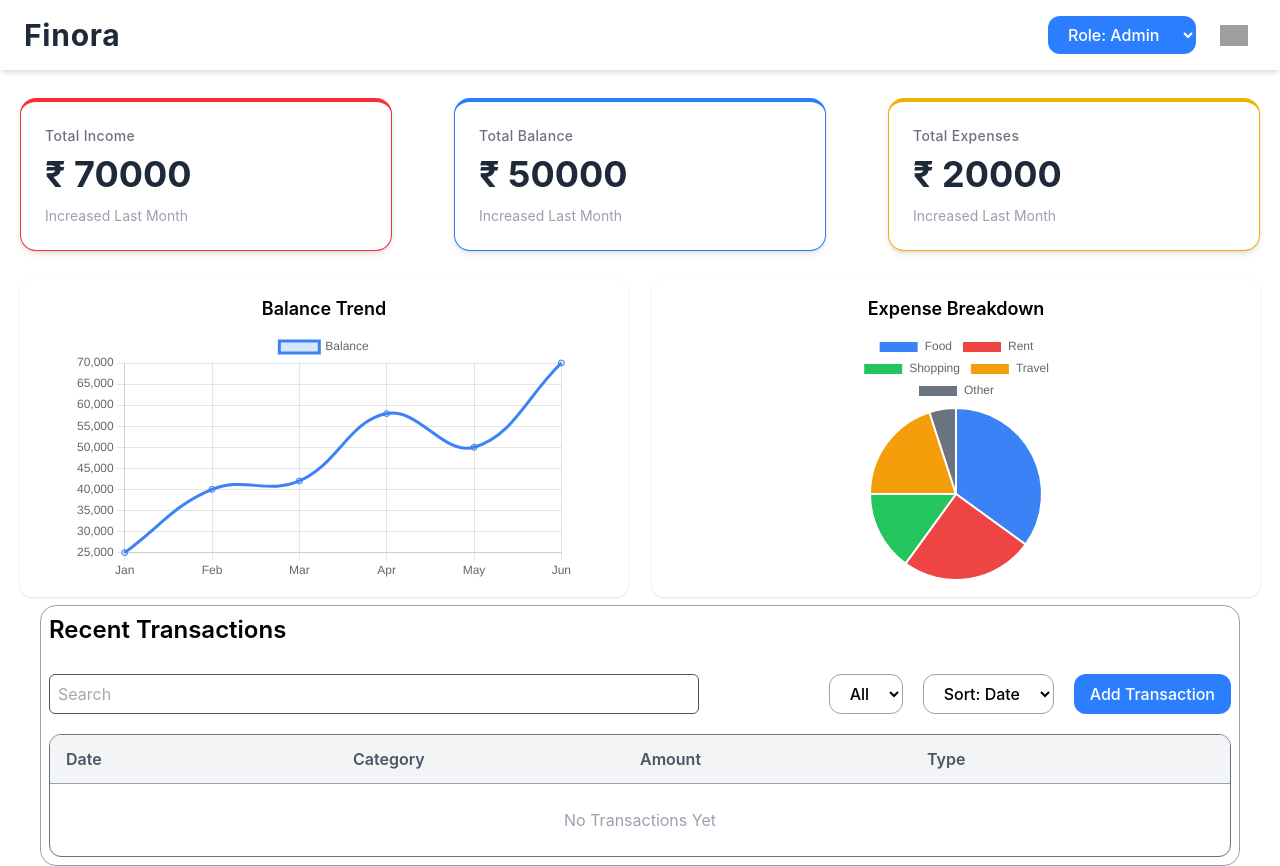
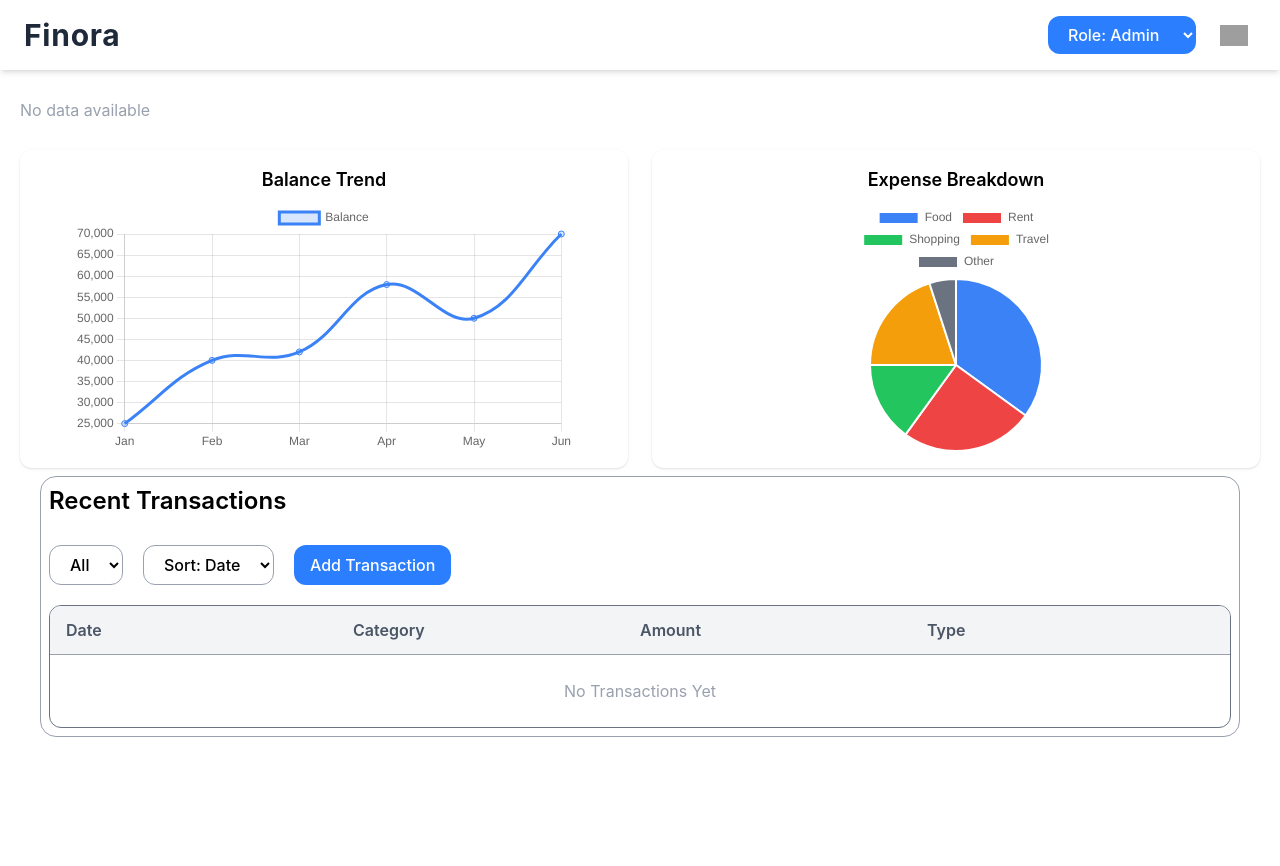
Before and after one commit to Bhumesh01/Finora, a React (Vite) app: page / in a window 1280 px wide. After the commit the page ends 800 px from the top, so only its background shows below. Built offline with nearby package versions, Linux system fonts and the light colour scheme; grey boxes are pictures that could not be loaded.

Commit message:
Summary based on Data

```diff
--- a/src/App.tsx
+++ b/src/App.tsx
@@ -1,19 +1,43 @@
-import Card from "./components/Card"
 import Chart from "./components/Charts"
+import InsightCard from "./components/InsightCard"
 import LogCard from "./components/LogCard"
 import Navbar from "./components/Navbar"
+import { useState, useEffect } from "react"
+
+export type TransactionType = {
+    date: string,
+    category: 'Salary'|'Groceries'|'Rent'|'Travel'|'Health'|"Others",
+    amount: string,
+    type: 'Income'|'Expense'
+}
+
 
 function App() {
+  const [transactions, setTransactions] = useState<TransactionType[]>([]);
+
+  useEffect(()=>{
+    try {
+        const raw = localStorage.getItem("transactions");
+        const parsed = raw ? JSON.parse(raw) : []
+        if (Array.isArray(parsed)) {
+            setTransactions(parsed);
+        } else {
+            console.warn("Invalid data in localStorage, resetting...");
+            setTransactions([]);
+        }
+    } catch (err) {
+        console.error("Parsing error:", err);
+        setTransactions([]);
+    }}, []);
+  useEffect(() => {
+    localStorage.setItem("transactions", JSON.stringify(transactions));
+  }, [transactions]);
   return (
     <div className="h-screen flex flex-col gap-2">
       <Navbar></Navbar>
-      <div className="flex justify-between px-5 my-5 flex-wrap gap-5">
-        <Card label="Total Income" color="red" amount="₹ 70000" note="Increased Last Month"></Card>
-        <Card label="Total Balance" color="blue" amount="₹ 50000" note="Increased Last Month"></Card>
-        <Card label="Total Expenses" color="yellow" amount="₹ 20000" note="Increased Last Month"></Card>
-      </div>
+      <InsightCard transactions={transactions}></InsightCard>
       <Chart></Chart>
-      <LogCard></LogCard>
+      <LogCard transactions={transactions} setTransactions={setTransactions}></LogCard>
     </div>
   )
 }
--- /dev/null
+++ b/src/components/InsightCard.tsx
@@ -0,0 +1,42 @@
+import Card from "./Card"
+import type{ TransactionType } from "../App"
+export default function InsightCard(props:{transactions:TransactionType[]}){
+    const { transactions } = props;
+    if (transactions.length === 0) {
+        return (
+            <div className="px-5 my-5 text-gray-400">
+                No data available
+            </div>
+        );
+    }
+    const latestDate = new Date(
+        Math.max(...transactions.map(t => new Date(t.date).getTime()))
+    );
+
+    const month = latestDate.getMonth();
+    const year = latestDate.getFullYear();
+
+    const filtered = transactions.filter(t => {
+        const d = new Date(t.date);
+        return d.getMonth() === month && d.getFullYear() === year;
+    });
+    const income = filtered
+        .filter(t => t.type === "Income")
+        .reduce((sum, t) => sum + Number(t.amount.replace("₹ ", "")), 0);
+
+    const expenses = filtered
+        .filter(t => t.type === "Expense")
+        .reduce((sum, t) => sum + Number(t.amount.replace("₹ ", "")), 0);
+
+    const balance = income - expenses;
+
+    const monthName = latestDate.toLocaleString("default", { month: "long" });
+
+    return(
+        <div className="flex justify-between px-5 my-5 flex-wrap gap-5">
+            <Card label={`${monthName} Income`}  color="red" amount={`₹ ${income}`}></Card>
+            <Card label={`${monthName} Balance`}  color="blue" amount={`₹ ${balance}`}></Card>
+            <Card label={`${monthName} Expenses`}  color="yellow" amount={`₹ ${expenses}`}></Card>
+          </div>
+    )
+}
--- a/src/components/LogCard.tsx
+++ b/src/components/LogCard.tsx
@@ -1,37 +1,19 @@
-import { useEffect, useState } from "react";
+import { useState } from "react";
 import Modal from "./Modal";
-export type TransactionType = {
-    date: string,
-    category: 'Salary'|'Groceries'|'Rent'|'Travel'|'Health'|"Others",
-    amount: string,
-    type: 'Income'|'Expense'
-}
+import type{ TransactionType } from "../App";
+export default function LogCard(props:{
+    transactions: TransactionType[],
+    setTransactions: React.Dispatch<React.SetStateAction<TransactionType[]>>
+}){
+    const transactions = props.transactions;
+    const setTransactions = props.setTransactions;
+    const [modal, setModal] = useState<boolean>(false);
 
-export default function LogCard(){
-    const [transactions, setTransactions] = useState<TransactionType[]>([]);
-    const [modal, setModal] = useState<boolean>(false);
-    useEffect(()=>{
-        try {
-            const raw = localStorage.getItem("transactions");
-            const parsed = raw ? JSON.parse(raw) : [];
-
-            if (Array.isArray(parsed)) {
-                setTransactions(parsed);
-            } else {
-                console.warn("Invalid data in localStorage, resetting...");
-                setTransactions([]);
-            }
-        } catch (err) {
-            console.error("Parsing error:", err);
-            setTransactions([]);
-        }
-    }, [])
     return(
         <div className="px-2 py-2 flex flex-col rounded-2xl border border-gray-400 gap-5 justify-center mx-10">
             {modal&&<Modal setTransactions={setTransactions} setModal={setModal} transactions={transactions}></Modal>}
             <h1 className="text-2xl font-semibold">Recent Transactions</h1>
             <div className="flex justify-between mt-2">
-                <input className="border rounded-md px-2 py-1 w-[55%] text-gray-600" type="text" placeholder="Search"></input>
                 <div className="flex gap-5">
                     <select className="px-4 py-2 rounded-xl font-medium outline-none cursor-pointer border border-gray-400">
                         <option>All</option>
--- a/src/components/Modal.tsx
+++ b/src/components/Modal.tsx
@@ -1,5 +1,5 @@
 import { useRef, useState } from "react"
-import type { TransactionType } from "./LogCard"
+import type{ TransactionType } from "../App"
 interface ModalInterface{
     setTransactions: React.Dispatch<React.SetStateAction<TransactionType[]>>,
     setModal: React.Dispatch<React.SetStateAction<boolean>>,
@@ -30,7 +30,6 @@ export default function Modal(props: ModalInterface){
         }
         const updated = [...props.transactions, new_T];
         props.setTransactions(updated);
-        localStorage.setItem("transactions", JSON.stringify(updated));
         setMessage("Transaction Added Successfully")
         setTimeout(() => {
             props.setModal(false);
```
